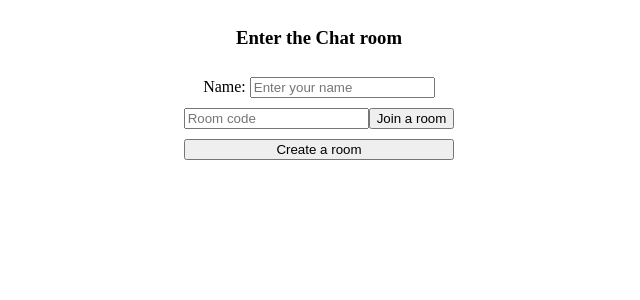
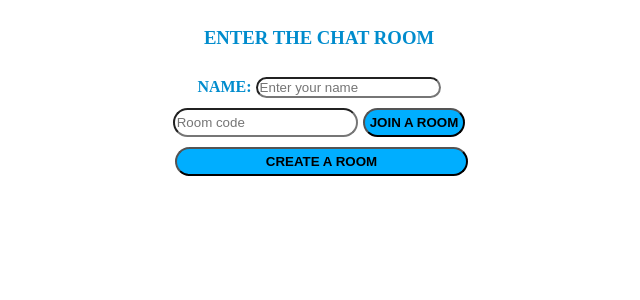
Before and after one commit to FlorentRVE/PythonChatRoom, a Flask app: page / in a window 1280 px wide. Shown: the top 300 px of the page, without its empty margins (321-961 px from the left). Run offline with Flask 3, Linux system fonts and the light colour scheme; some libraries are stand-ins or nearby versions.

```diff
--- a/main.py
+++ b/main.py
@@ -84,7 +84,7 @@ def message(data):
         "message": data["data"]
     }
     send(content, to=room)
-    rooms[rooms["messages"]].append(content)
+    rooms[room["messages"]].append(content)
     print(f"{session.get('name')} said: {data['data']}")
 
 
@@ -105,6 +105,7 @@ def connect(auth):
     if room not in rooms:
         leave_room(room)
         return
+
     join_room(room)
     send({"name": name, "message": "has entered the room"}, to=room)
     rooms[room]["members"] += 1
--- a/static/css/style.css
+++ b/static/css/style.css
@@ -27,7 +27,7 @@
     border-width: 2px;
     border-style: solid;
     border-radius: 15px;
-    background-color: antiquewhite;
+    background-color: rgb(152, 223, 147);
     height: 80vh;
     display: flex;
     flex-direction: column;
@@ -48,11 +48,13 @@
 
 h2 {
     text-align: center;
+    color:  rgb(0, 140, 205);
 
 }
 
 #message {
     flex: 1;
+    border-radius: 15px;
 }
 
 .text {
@@ -67,5 +69,24 @@ h2 {
 
 .muted {
     font-size: 10px;
-    color: coral;
+    color: blue;
 }
+
+button {
+    margin-left: 5px;
+    padding: 5px;
+    background-color: rgb(0, 174, 255);
+    border-radius: 15px;
+    text-transform: uppercase;
+    font-weight: bolder;
+}
+
+input {
+    border-radius: 15px;
+}
+
+label, h3 {
+    color: rgb(0, 140, 205);
+    font-weight: bolder;
+    text-transform: uppercase;
+}
```
Also changed, not shown: static/script/script.js (+10 -0 lines), templates/room.html (+2 -15 lines).
